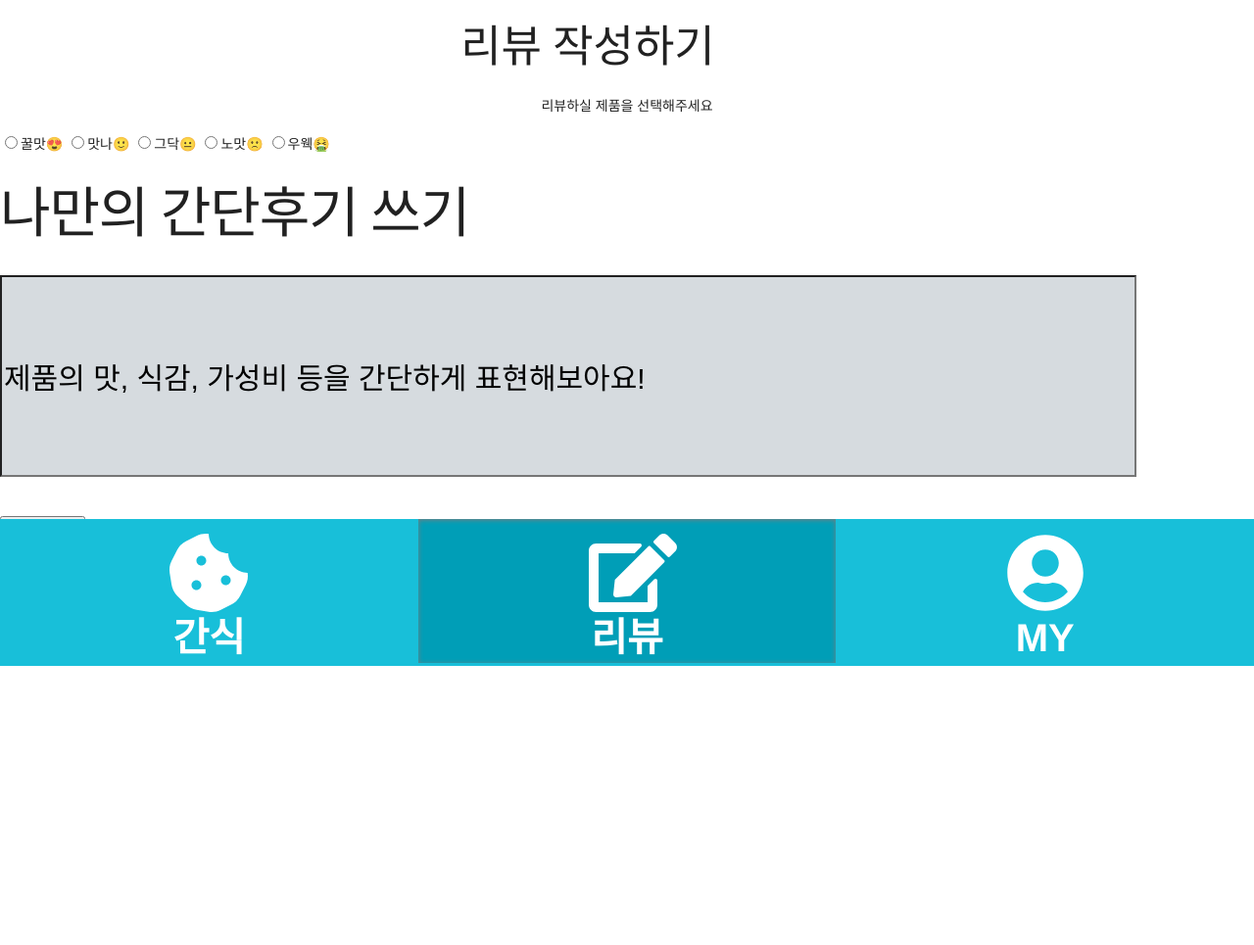
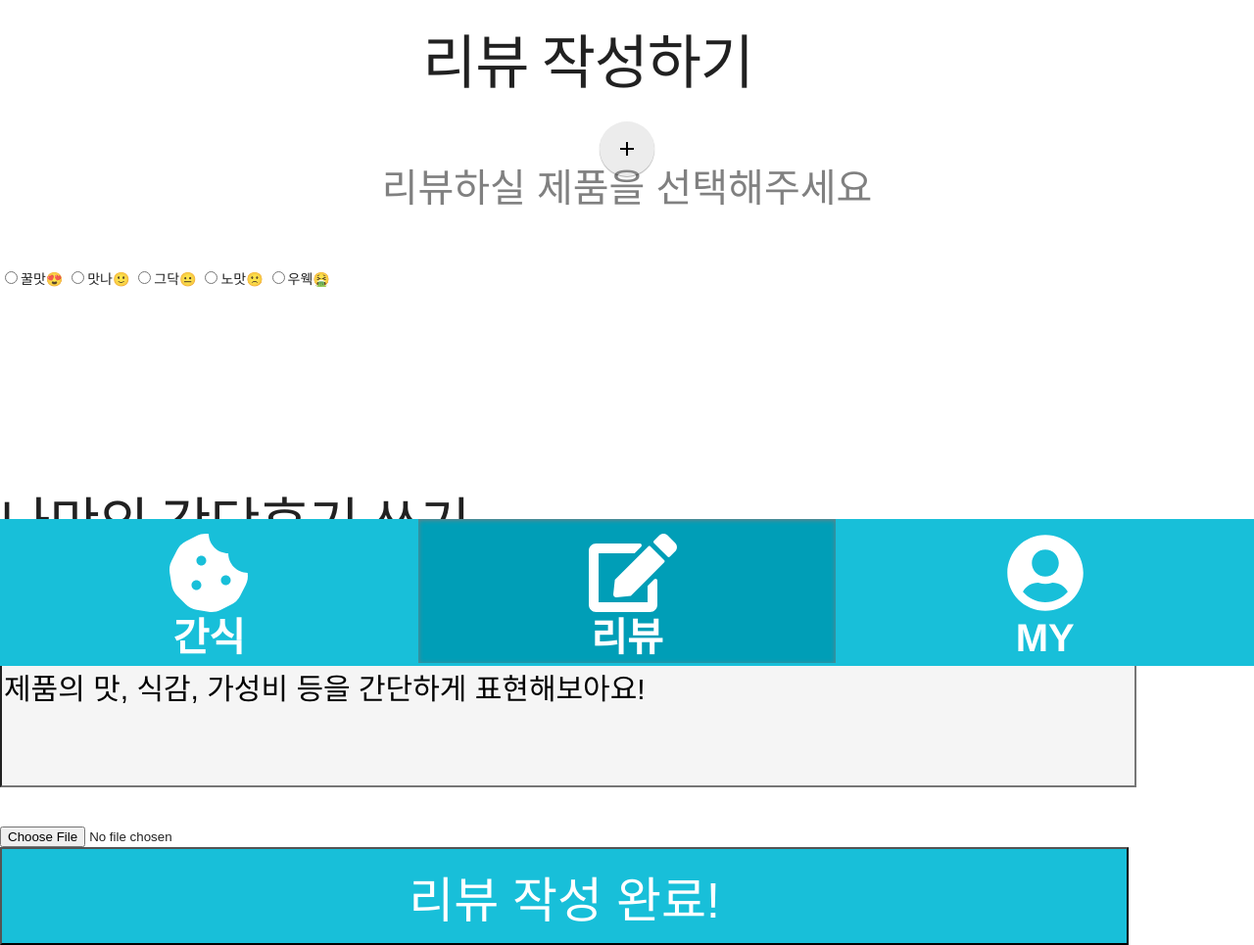
Before and after one commit to YejiAhn/snacktime, a Django app: page /reviews/new/ in a window 1280 px wide. Shown: the part 120-1085 px from the top of the page at 98% size. Before the commit the page ends 800 px from the top, so only its background shows below. Run offline with Django 3.2, Linux system fonts and the light colour scheme; some libraries are stand-ins or nearby versions.

Commit message:
review writing page editing

```diff
--- a/mypage/templates/mypage/index.html
+++ b/mypage/templates/mypage/index.html
@@ -34,6 +34,10 @@
     saved item
   </div>
 </div>
+<button class="mdl-button mdl-js-button mdl-button--fab mdl-button--colored"
+        onclick="location.href='/reviews/new'">
+  <i class="material-icons">add</i>
+</button>
 
 <script>
   const saved_tab = document.getElementById("saved-tab")
--- a/reviewpage/static/reviewpage/style.css
+++ b/reviewpage/static/reviewpage/style.css
@@ -53,16 +53,23 @@ footer {
 }
 
 .page_name {
-    font-size: 38px;
-    text-align: center;
+    height: 60px;
+    /* margin:20px; */
+    /* padding:10px; */
+}
+
+.selecting-product {
+    height: 150px;
 }
 
 .select_reviewproduct {
     font-size: 40px;
     text-align: center;
+    margin: 0 auto;
+
 }
 
-.rankings {
+.ranking {
     font-size: 40px;
     text-align: left;
 }
@@ -79,8 +86,10 @@ input[type=submit] {
 input[name=content] {
     height: 200px;
     width: 90%;
-    background-color: #D6DBDF;
+    /* background-color: #D6DBDF; */
+    background-color: whitesmoke;
     font-size: 30px;
+    box-shadow: none;
 }
 
 .review_bigcolumn {
@@ -143,8 +152,8 @@ input[name=content] {
 }
 
 .like {
-    height: 40px;
-    width: 40px;
+    height: 50px;
+    width: 50px;
 }
 
 #product-image {
@@ -192,7 +201,9 @@ input[name=content] {
     position:  fixed;
     bottom:  200px;
     right:  40px;
-    z-index: 3px;
+    z-index: 4;
+    height: 100px;
+    width: 100px;
 }
 
 .button-wrapper {
@@ -252,3 +263,7 @@ input[name=content] {
     background-color: #009eb7;
     box-shadow: inset 0 1px 5px rgb(125, 125, 125);
 }
+
+.select-rate {
+    height: 200px;
+}
--- a/reviewpage/templates/reviewpage/new.html
+++ b/reviewpage/templates/reviewpage/new.html
@@ -2,19 +2,27 @@
 
 {% block content %}
   <div class="page_name">
-    <h2>리뷰 작성하기</h2>
-  </div>
-  <form action="/reviews/" enctype="multipart/form-data" method="POST">
+    <h1 style="text-align:center; font-size:60px;">리뷰 작성하기</h1>
+  </div> </br> </br>
+
+  <form class="form-box" action="/reviews/" enctype="multipart/form-data" method="POST">
     {% csrf_token %}
-    <div class="select_reviewproduct">
-      <p>리뷰하실 제품을 선택해주세요</p>
+    <div class="selecting-product">
+      <div class="select_reviewproduct">
+        <button class="mdl-button mdl-js-button mdl-button--fab">
+          <i class="material-icons">add</i>
+        </button>
+        <p style="font-size:40px; color:gray">리뷰하실 제품을 선택해주세요</p>
+      </div>
     </div>
+
     <div class="select-rate">
       <input type="radio" name="review_rating" value="5" class="ranking">꿀맛😍</input>
       <input type="radio" name="review_rating" value="4" class="ranking">맛나🙂</input>
       <input type="radio" name="review_rating" value="3" class="ranking">그닥😐</input>
       <input type="radio" name="review_rating" value="2" class="ranking">노맛🙁</input>
       <input type="radio" name="review_rating" value="1" class="ranking">우웩🤮</input>
+    </div>
     <h1>나만의 간단후기 쓰기</h1>
     <input name="content" value="제품의 맛, 식감, 가성비 등을 간단하게 표현해보아요!"/> <br />
     </br>
@@ -23,4 +31,5 @@
     </br>
     <input type="submit" value="리뷰 작성 완료!" />
   </form>
+
 {% endblock content %}
```
Also changed, not shown: mypage/static/mypage/index.css (+9 -0 lines), productpage/static/productpage/index.css (+9 -0 lines), reviewpage/templates/reviewpage/index.html (+4 -4 lines), reviewpage/static/reviewpage/style-new.css (added).
